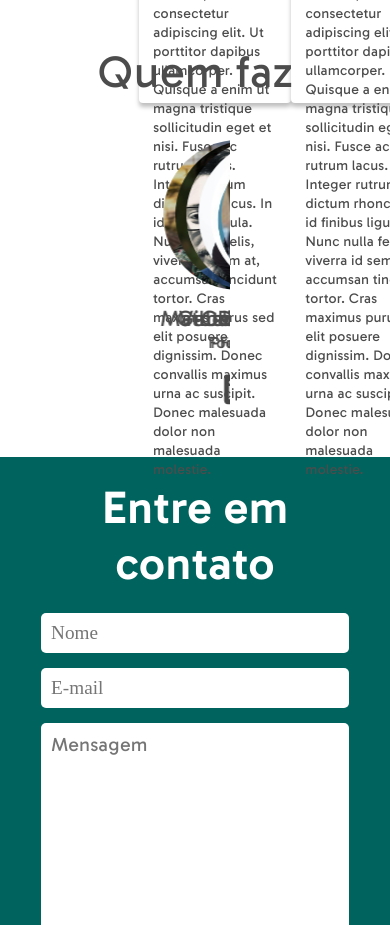
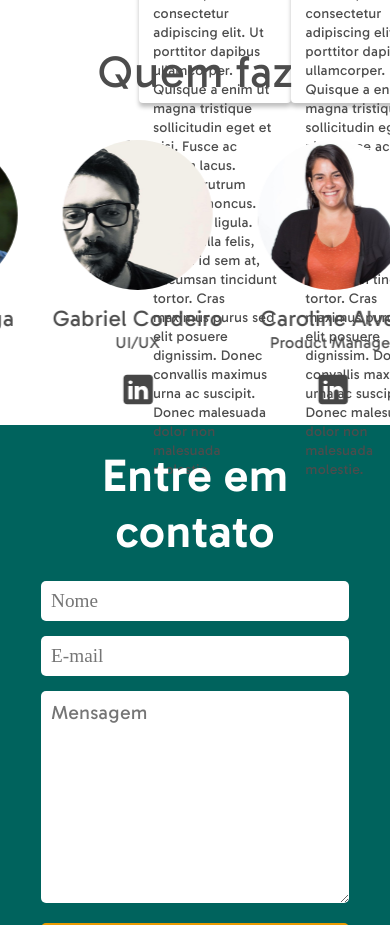
Before and after one commit to the-web-forest/Website, a Next.js app: page / in a window 390 px wide. Shown: the part 2600-3525 px from the top of the page. Built offline with nearby package versions, Linux system fonts and the light colour scheme.

Commit message:
Team Section

```diff
--- a/sections/Team/index.tsx
+++ b/sections/Team/index.tsx
@@ -2,18 +2,53 @@ import MemberCard from '../../components/MemberCard'
 import styles from './style.module.css'
 import { CarouselProvider, Slider, Slide, ButtonBack, ButtonNext } from 'pure-react-carousel';
 import 'pure-react-carousel/dist/react-carousel.es.css';
-import { useState } from 'react';
+import { useEffect, useState } from 'react';
 import GetAllMembersUseCase from '../../use-cases/GetAllMembersUseCase';
 
 const TeamSection = () => {
 
     const getAllMembersUseCase = new GetAllMembersUseCase()
+    const [members] = useState(getAllMembersUseCase.run() || [])
+    const [width, setWidth] = useState(0)
 
-    const [members] = useState(getAllMembersUseCase.run() || [])
+    const getWindowDimensions = () => {
+        const { innerWidth: width, innerHeight: height } = window;
+        return { width, height };
+    }
+
+    const handleWindowResize = () => {
+        const dimensions = getWindowDimensions()
+        setWidth(dimensions.width)
+    }
+
+    useEffect(() => {
+        handleWindowResize()
+        window.addEventListener("resize", handleWindowResize);
+        return () => window.removeEventListener("resize", handleWindowResize);
+    })
+
+    const getVisibleSlides = (): number => {
+
+        if(width <= 400) {
+            return 2
+        }
+
+        if(width <= 700) {
+            return 3
+        }
+
+        if(width <= 1200) {
+            return 4
+        }
+
+        return 6
+
+    }
+
 
     return (
         <>
-        <div id={styles.container}>
+        <div id={styles.container}  >
             <div id={styles.title}>Quem faz</div>
         </div>
 
@@ -22,9 +57,9 @@ const TeamSection = () => {
             naturalSlideHeight={200}
             totalSlides={members.length}
             infinite={true}
-            visibleSlides={6}
+            visibleSlides={getVisibleSlides()}
             className={styles.carousel}
-            interval={5000}
+            interval={3000}
             isPlaying={true}
             isIntrinsicHeight={true}
         >
--- a/sections/Team/style.module.css
+++ b/sections/Team/style.module.css
@@ -23,3 +23,11 @@
     box-sizing: border-box;
     padding-bottom: 2em;
 }
+
+@media screen and (max-width: 1024px) {
+
+    .carousel {
+        padding: 0em;
+    }
+
+}
```
